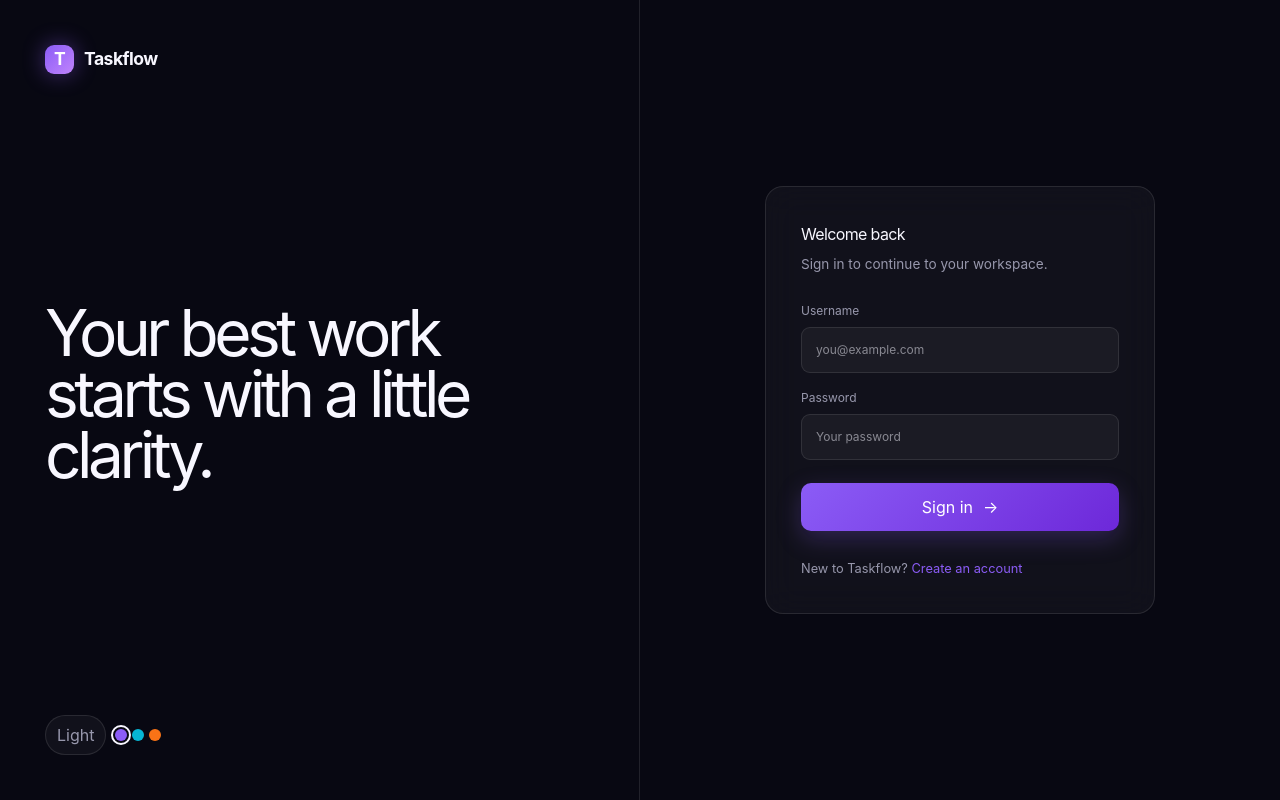
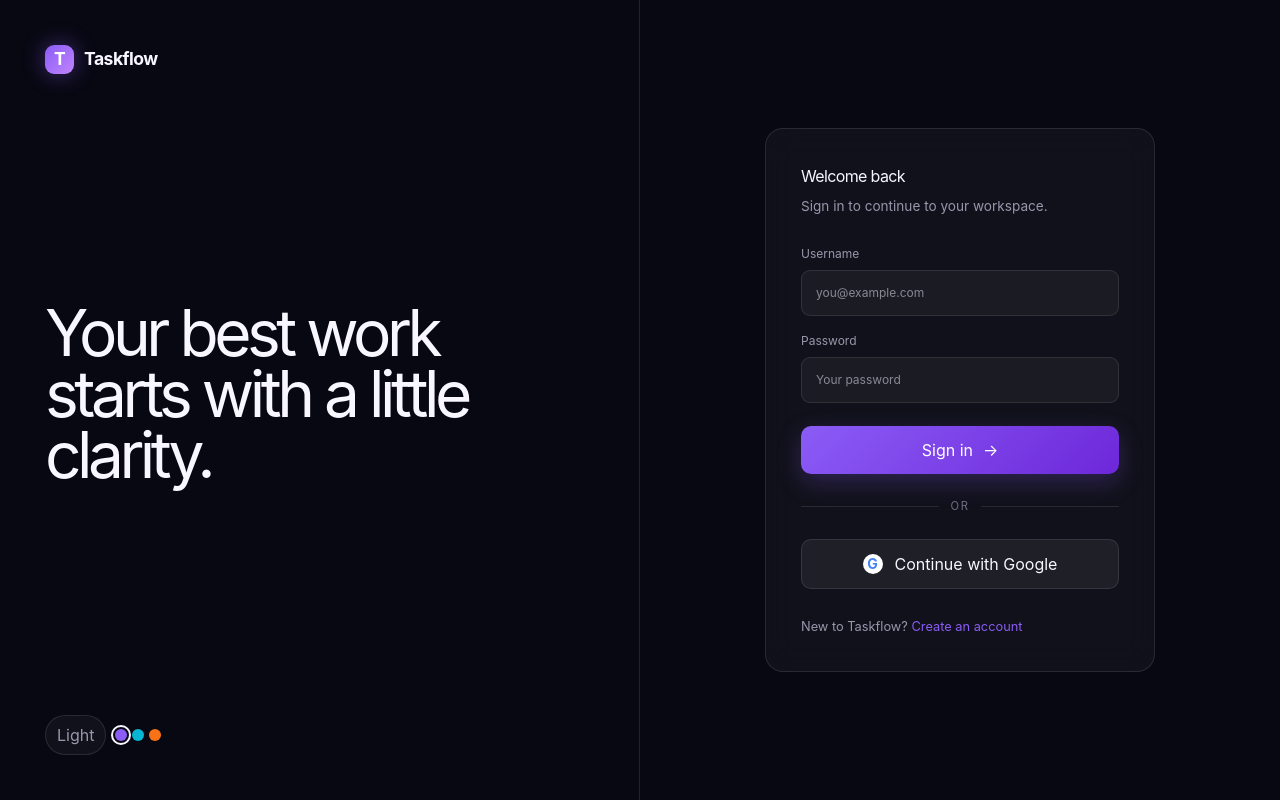
Before and after one commit to Thejan2006/task-tracker-frontend, a Next.js app in the folder task-tracker-frontend/: page /login in a window 1280 px wide. Built offline with nearby package versions, Linux system fonts and the light colour scheme; no server answers.

Commit message:
Add Google login button and refactor API URL handling in LoginPage

```diff
--- a/task-tracker-frontend/src/app/login/page.tsx
+++ b/task-tracker-frontend/src/app/login/page.tsx
@@ -5,6 +5,9 @@ import { useEffect, useState } from 'react';
 import { motion } from 'framer-motion';
 import { useRouter } from 'next/navigation';
 import { ThemeControls } from '@/components/ThemeControls';
+
+const API_URL = process.env.NEXT_PUBLIC_API_URL ?? 'http://localhost:8000';
+const GOOGLE_LOGIN_PATH = process.env.NEXT_PUBLIC_GOOGLE_LOGIN_PATH ?? '/auth/google';
 
 export default function LoginPage() {
   const [username, setUsername] = useState('');
@@ -23,7 +26,7 @@ export default function LoginPage() {
     setIsLoading(true);
     try {
       const formData = new URLSearchParams({ username, password });
-      const response = await fetch('http://localhost:8000/login', {
+      const response = await fetch(`${API_URL}/login`, {
         method: 'POST',
         headers: { 'Content-Type': 'application/x-www-form-urlencoded' },
         body: formData,
@@ -37,6 +40,10 @@ export default function LoginPage() {
     } finally {
       setIsLoading(false);
     }
+  };
+
+  const handleGoogleLogin = () => {
+    window.location.assign(`${API_URL}${GOOGLE_LOGIN_PATH}?redirect_uri=${encodeURIComponent(`${window.location.origin}/auth/callback`)}`);
   };
 
   return (
@@ -58,6 +65,13 @@ export default function LoginPage() {
             <label className="mb-4 block text-[0.75rem] text-[#9898ad]">Password<input className="mt-[7px] block w-full rounded-[9px] border border-white/10 bg-white/[0.045] px-3.5 py-[13px] text-[#f8f7ff] outline-none focus:border-[#8b5cf6] focus:ring-4 focus:ring-[rgba(139,92,246,0.16)]" type="password" placeholder="Your password" value={password} onChange={(event) => setPassword(event.target.value)} required disabled={isLoading} /></label>
             <button type="submit" className="mt-[7px] inline-flex w-full items-center justify-center gap-2.5 rounded-[10px] bg-[linear-gradient(135deg,#8b5cf6,#6d28d9)] px-5 py-3 text-[0.88rem] font-semibold text-white shadow-[0_8px_25px_rgba(139,92,246,0.25)] transition hover:-translate-y-0.5 disabled:opacity-60" disabled={isLoading}>{isLoading ? 'Signing in...' : 'Sign in'} <span>→</span></button>
           </form>
+          <div className="my-6 flex items-center gap-3 text-[0.7rem] uppercase tracking-[0.14em] text-[#6f6f86]">
+            <span className="h-px flex-1 bg-white/10" />or<span className="h-px flex-1 bg-white/10" />
+          </div>
+          <button type="button" onClick={handleGoogleLogin} className="inline-flex w-full items-center justify-center gap-3 rounded-[10px] border border-white/10 bg-white/[0.06] px-5 py-3 text-[0.88rem] font-semibold text-[#f8f7ff] transition hover:-translate-y-0.5 hover:bg-white/10">
+            <span className="grid h-5 w-5 place-items-center rounded-full bg-white text-sm font-bold text-[#4285f4]">G</span>
+            Continue with Google
+          </button>
           <p className="mt-7 text-[0.8rem] text-[#9898ad]">New to Taskflow? <Link className="text-[#8b5cf6]" href="/users/create">Create an account</Link></p>
         </motion.div>
       </section>
```
